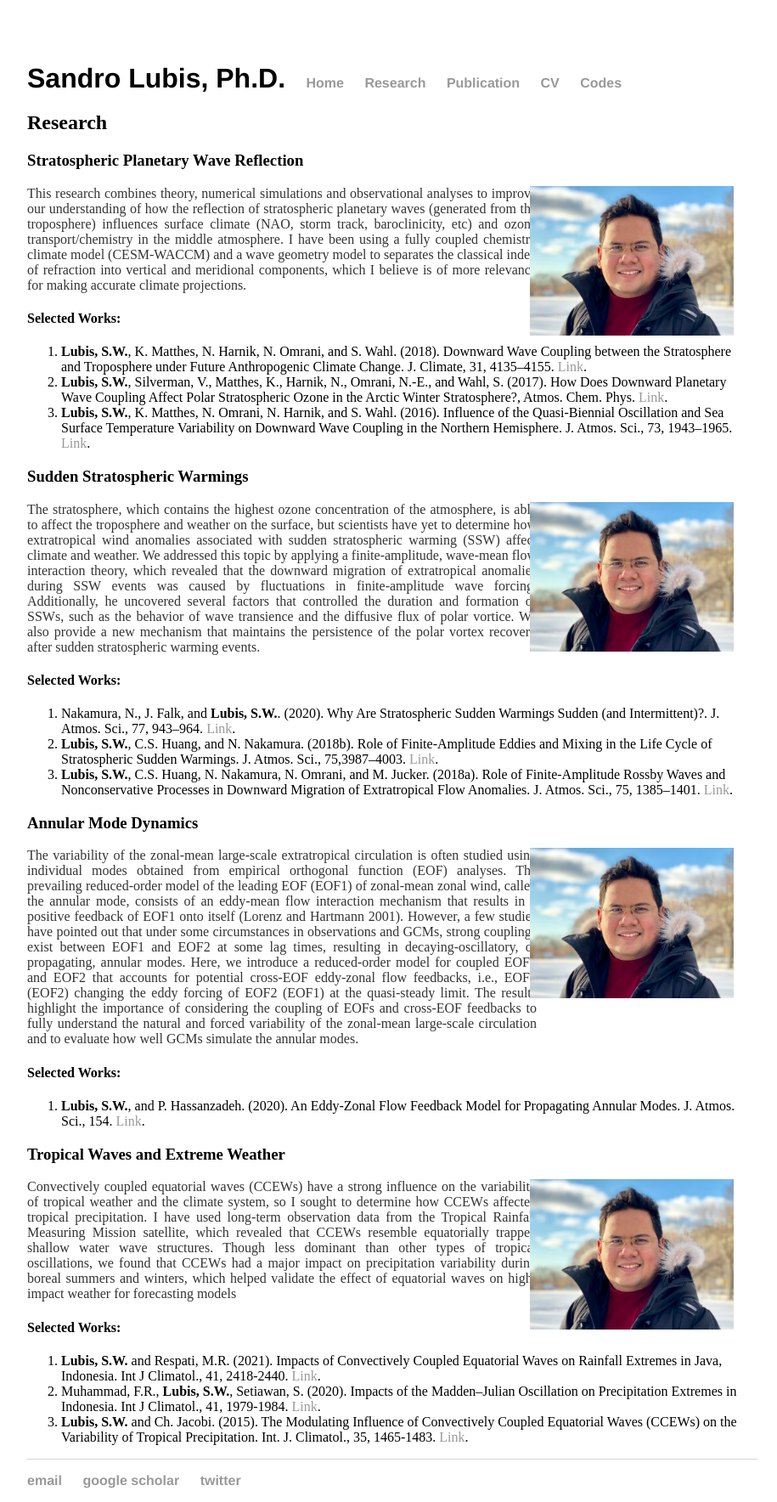
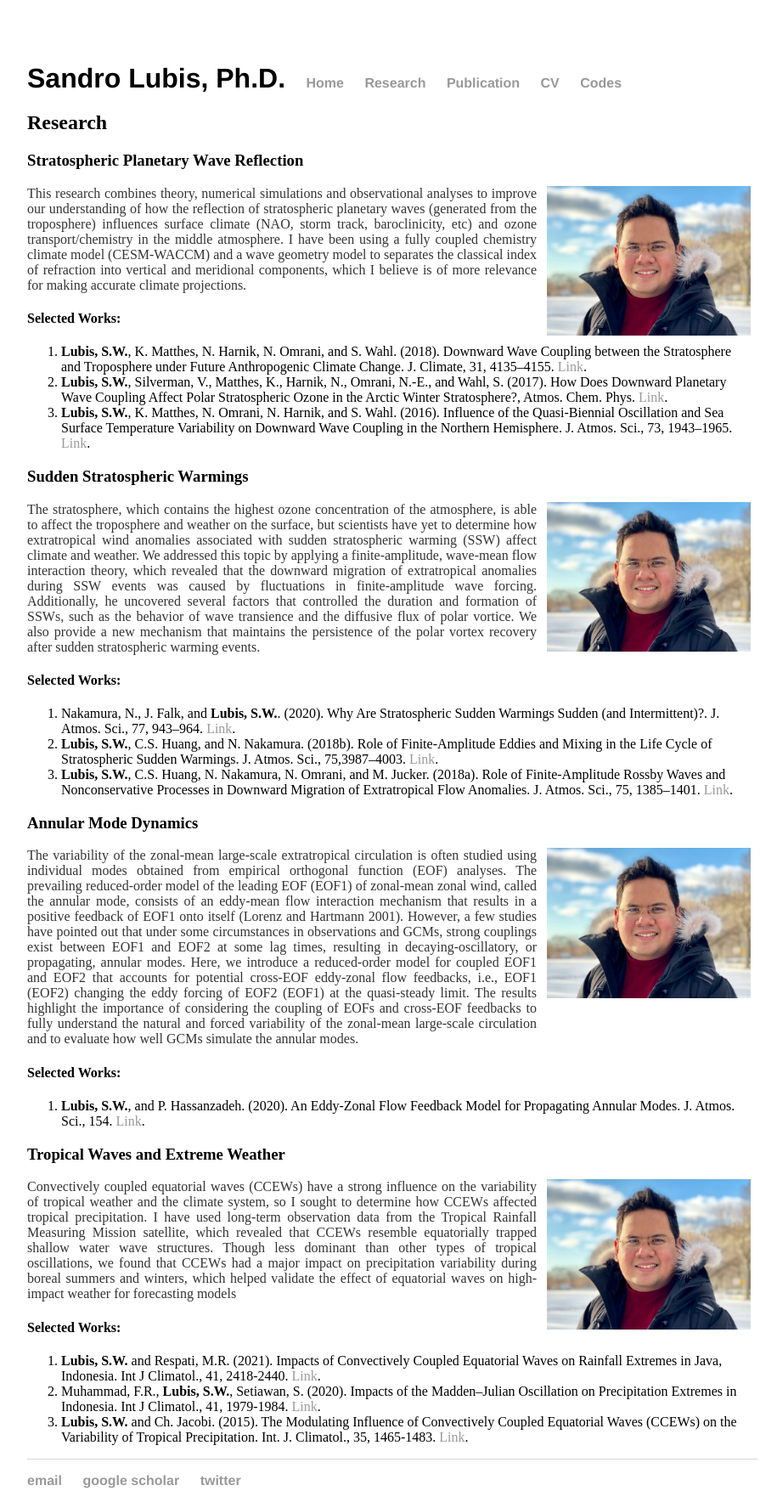
Before and after one commit to sandrolubis/sandrolubis.github.io, a Jekyll site: the page built from research/index.html, in a window 1280 px wide. Shown: the whole page at 85% size, without its empty margins (276-1191 px from the left). Built offline with Jekyll 4.4.1, drawn with Linux system fonts in a browser that asks for light colours.

Commit message:
Update index.html

```diff
--- a/research/index.html
+++ b/research/index.html
@@ -5,7 +5,7 @@ title: Research Interests | Sandro Lubis
 		<div class="Group">
 			<h2>Research</h2>
 			<h3>Stratospheric Planetary Wave Reflection</h3>
-			<img src="https://sandrolubis.github.io/assets/images/profile.jpg" alt="Fig 1" style="position:absolute; left:900px; width:240px">
+			<img src="https://sandrolubis.github.io/assets/images/profile.jpg" alt="Fig 1" style="position:absolute; left:920px; width:240px">
 			<p class="indented", style="width:600px"><font size=3> This research combines theory, numerical simulations and
 				observational analyses to improve our understanding of how the reflection of stratospheric planetary waves (generated from the troposphere)
 				 influences surface climate (NAO, storm track, baroclinicity, etc) and ozone transport/chemistry in the middle atmosphere. I have been
@@ -22,7 +22,7 @@ title: Research Interests | Sandro Lubis
 
 
 			<h3>Sudden Stratospheric Warmings</h3>
-			<img src="https://sandrolubis.github.io/assets/images/profile.jpg" alt="Fig 2" style="position:absolute; left:900px; width:240px">
+			<img src="https://sandrolubis.github.io/assets/images/profile.jpg" alt="Fig 2" style="position:absolute; left:920px; width:240px">
 			<p class="indented", style="width:600px"><font size=3>  The stratosphere, which contains the highest ozone concentration of the atmosphere, is able to affect the troposphere and weather on the surface,
 				but scientists have yet to determine how extratropical wind anomalies associated with sudden stratospheric warming (SSW) affect climate and weather.
 				We addressed this topic by applying a finite-amplitude, wave-mean flow interaction theory, which revealed that the downward migration of extratropical anomalies during SSW events was caused by fluctuations in finite-amplitude wave forcing. Additionally, he uncovered several factors that
@@ -41,7 +41,7 @@ title: Research Interests | Sandro Lubis
 
 
 			<h3>Annular Mode Dynamics</h3>
-			<img src="https://sandrolubis.github.io/assets/images/profile.jpg" alt="Fig 3" style="position:absolute; left:900px; width:240px">
+			<img src="https://sandrolubis.github.io/assets/images/profile.jpg" alt="Fig 3" style="position:absolute; left:920px; width:240px">
 			<p class="indented", style="width:600px"><font size=3>
 				The variability of the zonal-mean large-scale extratropical circulation is often studied using individual modes obtained from empirical orthogonal function (EOF) analyses.
 				The prevailing reduced-order model of the leading EOF (EOF1) of zonal-mean zonal wind, called the annular mode, consists of an eddy-mean flow interaction mechanism that results
@@ -55,7 +55,7 @@ title: Research Interests | Sandro Lubis
 
 
 			<h3>Tropical Waves and Extreme Weather</h3>
-			<img src="https://sandrolubis.github.io/assets/images/profile.jpg" alt="Fig 4" style="position:absolute; left:900px; width:240px">
+			<img src="https://sandrolubis.github.io/assets/images/profile.jpg" alt="Fig 4" style="position:absolute; left:920px; width:240px">
 			<p class="indented", style="width:600px"><font size=3> Convectively coupled equatorial waves (CCEWs) have a strong influence on the variability of
 				tropical weather and the climate system, so I sought to determine how CCEWs affected tropical precipitation.
 				I have used long-term observation data from the Tropical Rainfall Measuring Mission satellite, which revealed that CCEWs resemble
```
